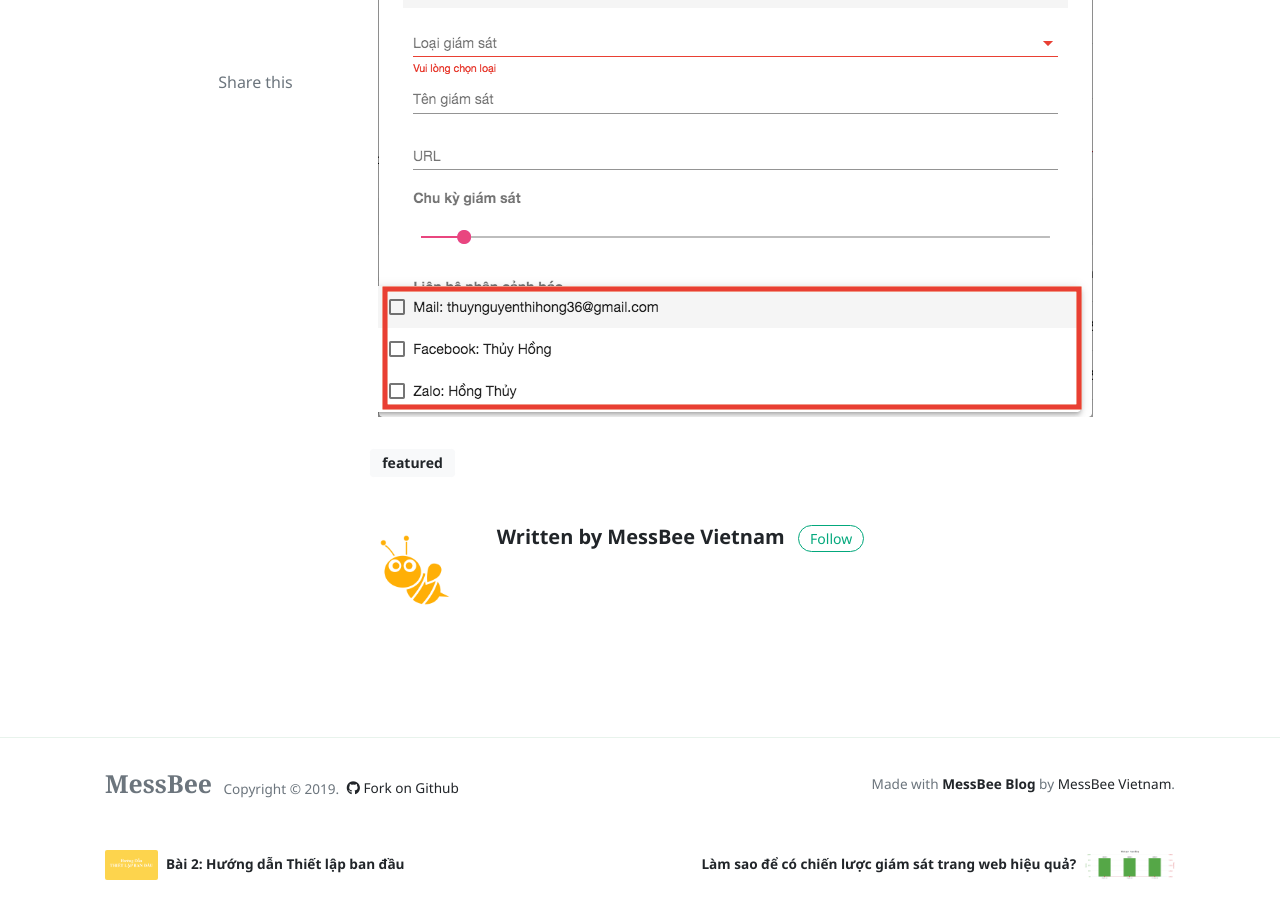
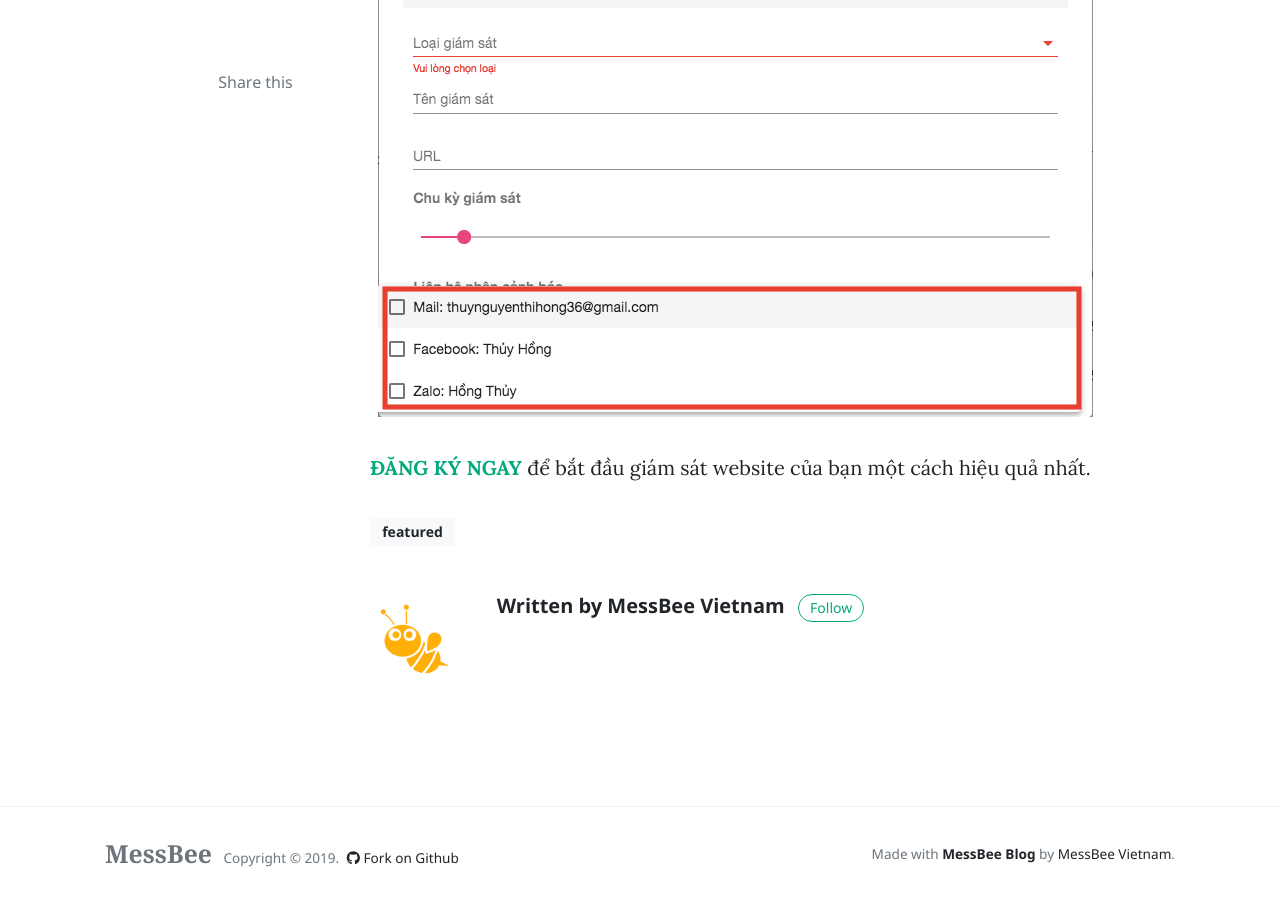
Before and after one commit to MessBeeVN/Blog, a Jekyll site: the page built from _posts/2019-08-30-quan-ly-tai-khoan.md, in a window 1280 px wide and 900 px high, scrolled down 3689 px. Built offline with Jekyll 4.4.1, drawn with Linux system fonts in a browser that asks for light colours; nearby versions of some CDN libraries; comment, search, counter and statistics services are not loaded; some of the changed text lies outside the part shown.

Commit message:
update post

```diff
--- a/_posts/2019-08-29-hd-tao-tai-khoan.markdown
+++ b/_posts/2019-08-29-hd-tao-tai-khoan.markdown
@@ -20,3 +20,5 @@
 ![walking]({{ site.baseurl }}/assets/images/tongquan.JPG){: .center-image }
 
 Như vậy là bạn đã hoàn tất việc đăng ký tài khoản để sử dụng hệ thống giám sát website Messbee.
+
+**[ĐĂNG KÝ NGAY](https://messbee.com/?utm_source=blog&utm_campaign=blog_post&utm_medium=post)** để bắt đầu giám sát website của bạn một cách hiệu quả nhất.
--- a/_posts/2019-08-30-quan-ly-tai-khoan.md
+++ b/_posts/2019-08-30-quan-ly-tai-khoan.md
@@ -44,3 +44,5 @@
 **Bước 3:** Bạn vào mục **Thêm cấu hình** để kiểm tra các tài khoản được kích hoạt nhận cảnh báo thành công.
 
 ![walking]({{ site.baseurl }}/assets/images/caidat5.png){: .center-image }
+
+**[ĐĂNG KÝ NGAY](https://messbee.com/?utm_source=blog&utm_campaign=blog_post&utm_medium=post)** để bắt đầu giám sát website của bạn một cách hiệu quả nhất.
```
Also changed, not shown: _posts/2019-08-29-hd-thiet-lap-ban-dau.md (+2 -0 lines).
